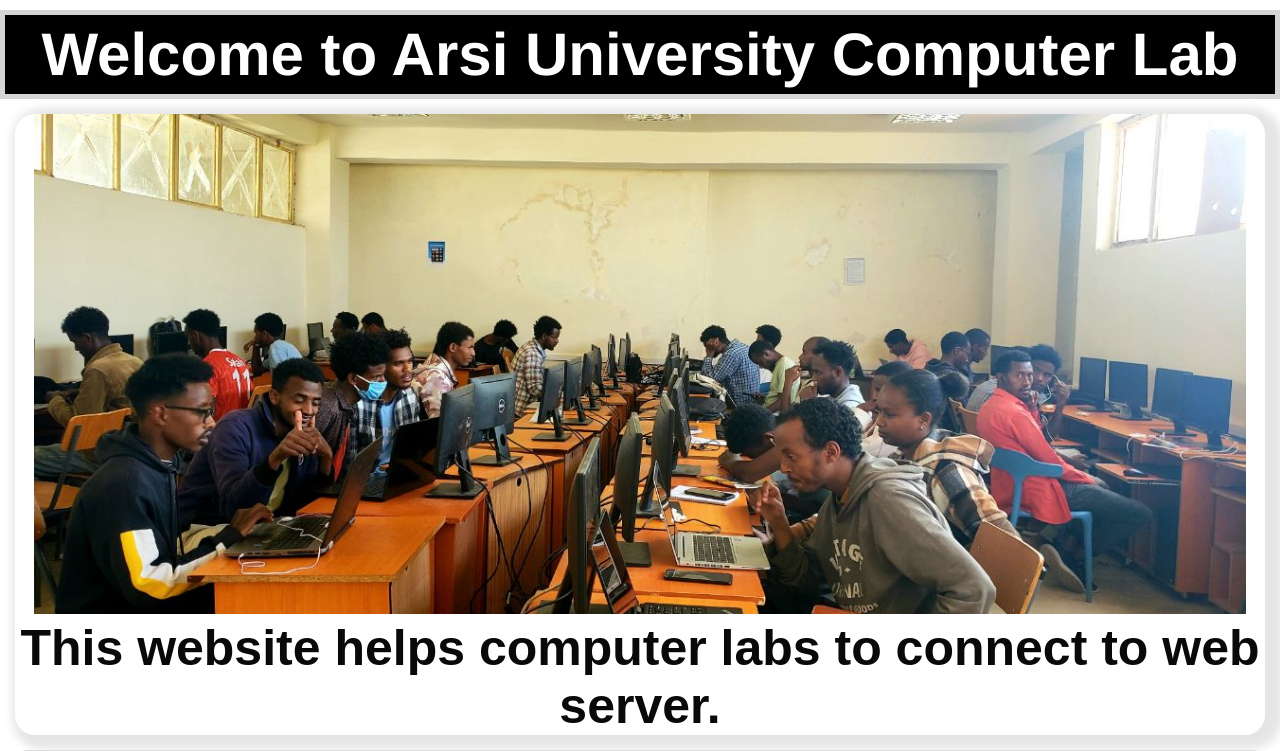
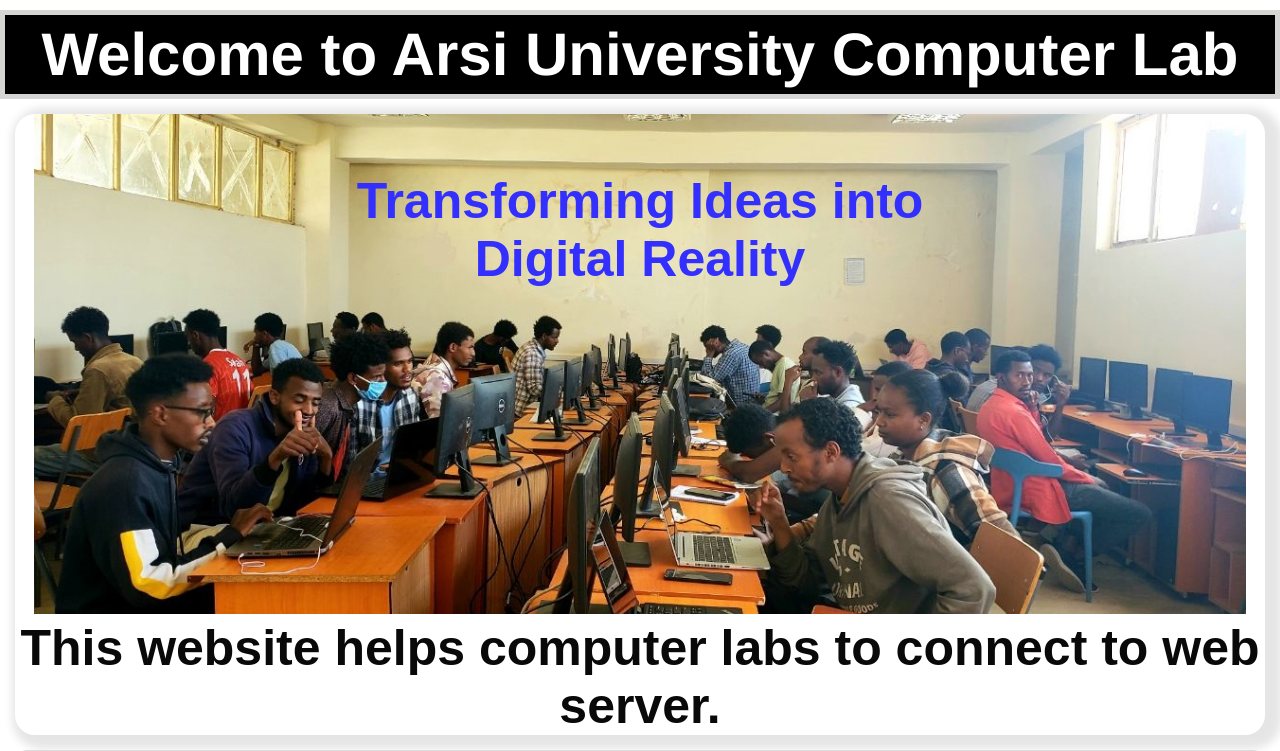
Before and after one commit to Kelbessa02/WebProgrammingGroup-5, a PHP site: page / in a window 1280 px wide. Shown: the part 76-827 px from the top of the page. Run offline with PHP 8.4, Linux system fonts and the light colour scheme.

Commit message:
add slogan

```diff
--- a/CSS/Style.css
+++ b/CSS/Style.css
@@ -170,6 +170,12 @@ footer {
     margin: 15px;
     border-radius: 12px;
     background-color: gainsboro;
+}
+.slogan{
+    font-size: 50px;
+    font-weight: bold;
+    text-align: center;
+     color: rgb(50, 47, 255);
 }
 
 .about-content {
--- a/index.html
+++ b/index.html
@@ -68,6 +68,7 @@
     <section class="home-section">
       <!-- Home section -->
       <div id="home">
+        <h2 class="slogan"><br> Transforming Ideas into <br> Digital Reality</h2>
 
       </div>
        <div>
```
Also changed, not shown: image/banner.jpg.
